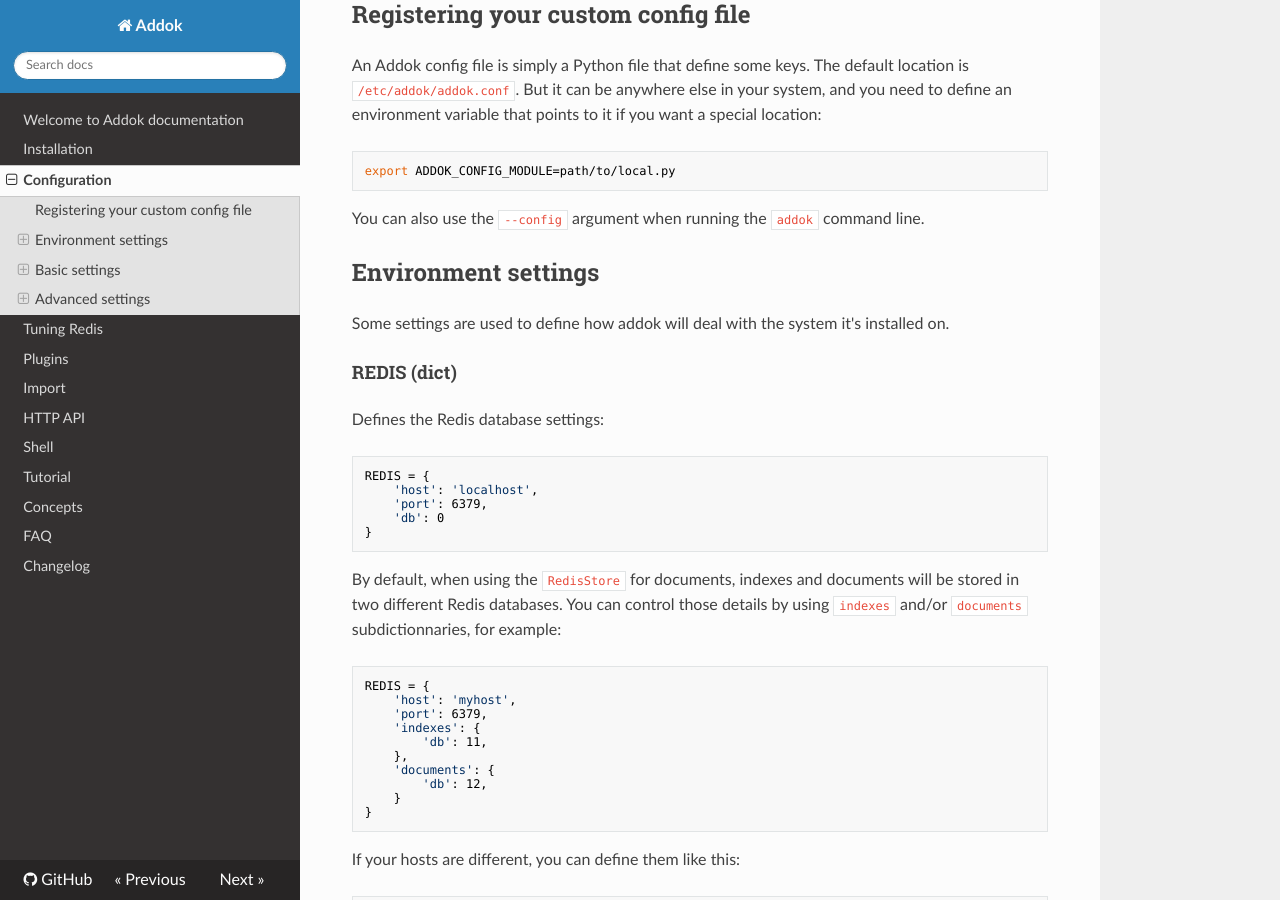
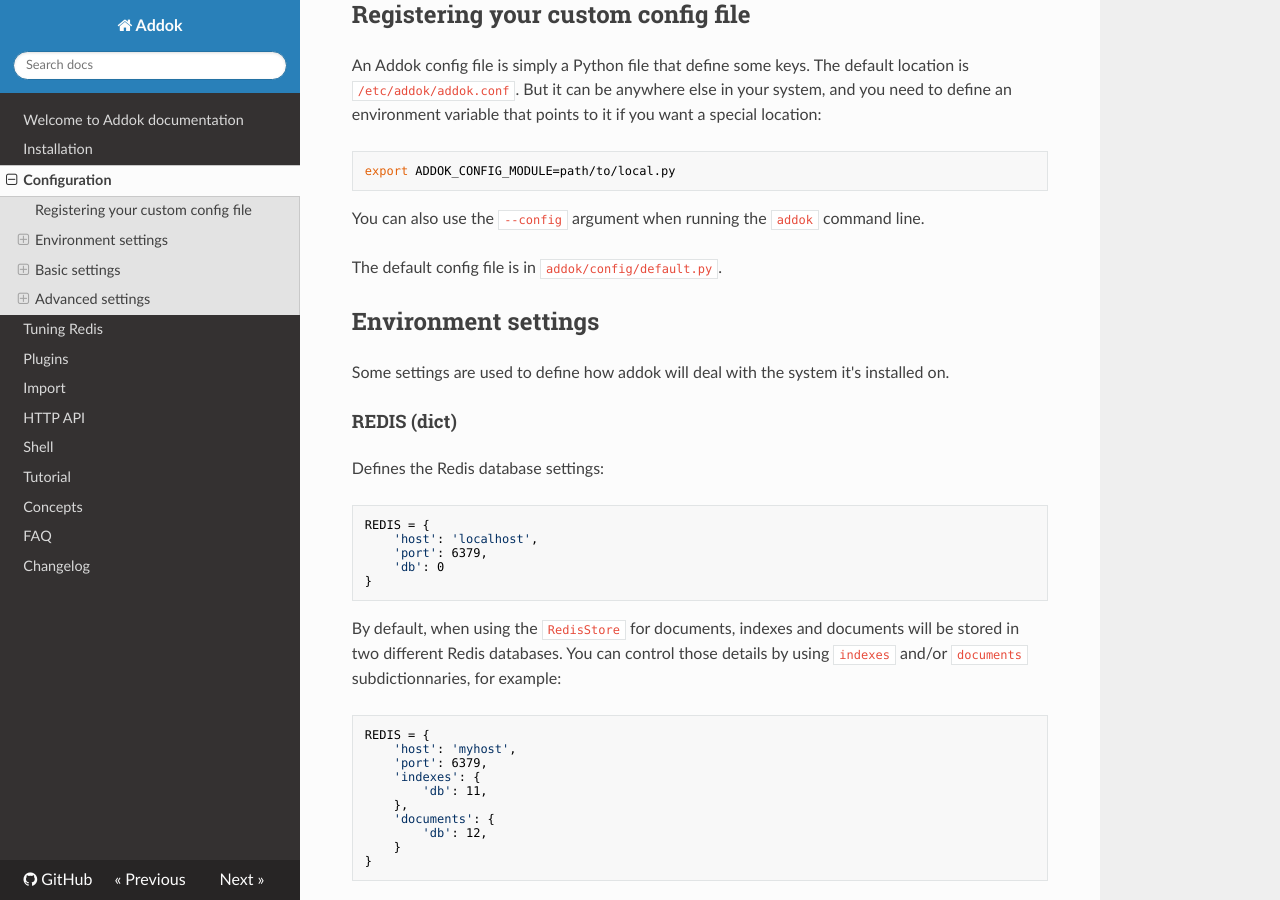
Before and after one commit to addok/addok, an MkDocs documentation site: the page built from docs/config.md, in a window 1280 px wide and 900 px high, scrolled down 354 px. Built offline with MkDocs 1.6.1, drawn with Linux system fonts in a browser that asks for light colours; nearby versions of some CDN libraries; old or Windows-style settings are respelled for this version of MkDocs.

Commit message:
Doc: default config file

```diff
--- a/docs/config.md
+++ b/docs/config.md
@@ -19,6 +19,8 @@
     export ADDOK_CONFIG_MODULE=path/to/local.py
 
 You can also use the `--config` argument when running the `addok` command line.
+
+The default config file is in `addok/config/default.py`.
 
 ## Environment settings
 
```
